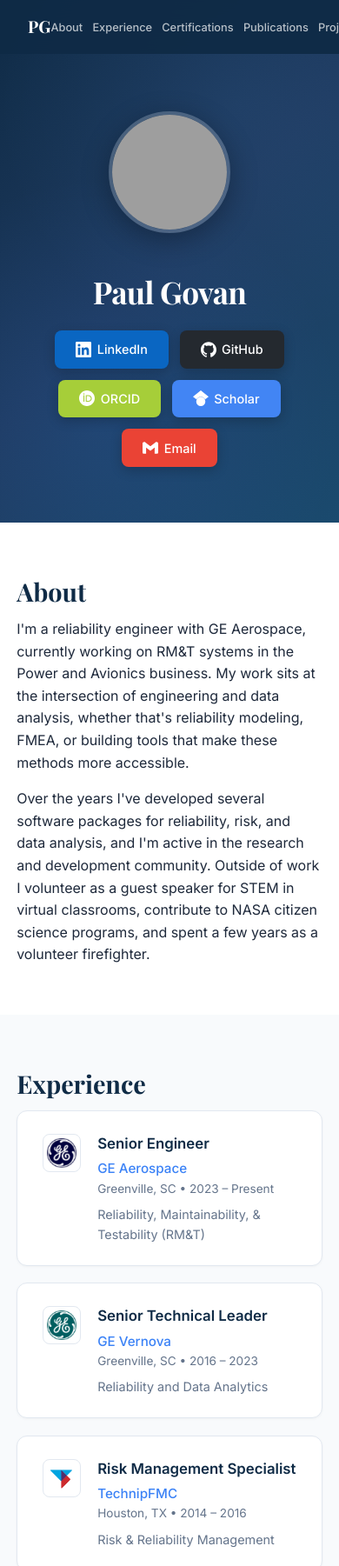
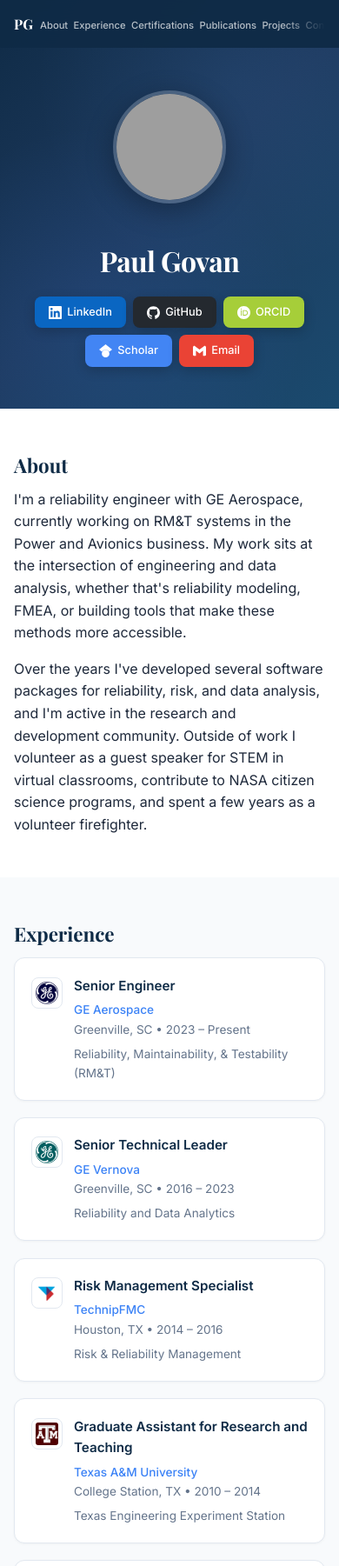
Before and after one commit to paulgovan/paulgovan, a plain HTML site: page index.html in a window 390 px wide. Shown: the top 1801 px of the page at 87% size. Drawn offline with nearby package versions, Linux system fonts and the light colour scheme; grey boxes are pictures that could not be loaded.

Commit message:
Fix mobile layout

```diff
--- a/index.html
+++ b/index.html
@@ -351,28 +351,122 @@
     }
 
     /* Responsive */
-    @media (max-width: 640px) {
-      .hero { padding: 8rem 1.5rem 4rem; }
-      .hero h1 { font-size: 2.2rem; }
-      .hero .summary { font-size: 1rem; }
-      .hero .headshot { width: 140px; height: 140px; }
-      section { padding: 3.5rem 1.2rem; }
-      nav ul { gap: 0.7rem; }
-      nav ul a { font-size: 0.8rem; }
+    @media (max-width: 768px) {
+      /* Nav: hamburger-free scrollable approach */
+      nav {
+        padding: 0.6rem 1rem;
+        gap: 0.5rem;
+      }
+
+      nav .logo { font-size: 1rem; }
+
+      nav ul {
+        gap: 0.4rem;
+        overflow-x: auto;
+        -webkit-overflow-scrolling: touch;
+        scrollbar-width: none;
+        flex-shrink: 1;
+        min-width: 0;
+        mask-image: linear-gradient(to right, #000 85%, transparent 100%);
+        -webkit-mask-image: linear-gradient(to right, #000 85%, transparent 100%);
+        padding-right: 1rem;
+      }
+
+      nav ul::-webkit-scrollbar { display: none; }
+
+      nav ul a { font-size: 0.7rem; white-space: nowrap; }
+
+      nav ul li:last-child { padding-right: 1.5rem; }
+
+      /* Hero */
+      .hero { padding: 6.5rem 1.2rem 3rem; }
+      .hero h1 { font-size: 2rem; }
+      .hero .headshot { width: 130px; height: 130px; }
+
+      .hero .links {
+        gap: 0.5rem;
+      }
+
+      .hero .links .btn {
+        padding: 0.5rem 1rem;
+        font-size: 0.8rem;
+      }
+
+      .hero .links .btn svg { width: 15px; height: 15px; }
+
+      /* Sections */
+      section { padding: 3rem 1rem; }
+
+      section h2 { font-size: 1.4rem; }
+
+      /* Cards */
+      .card { padding: 1.2rem; }
+
+      .card-inner { gap: 0.8rem; }
+
+      .card-logo {
+        width: 36px; height: 36px; min-width: 36px;
+      }
+
+      .card h3 { font-size: 0.95rem; }
+      .card .org { font-size: 0.85rem; }
+      .card p { font-size: 0.85rem; }
+
+      /* Projects */
       .projects-grid { grid-template-columns: 1fr; }
+
+      .project-card { padding: 1.2rem; }
+
+      .project-hex { width: 50px; height: 50px; min-width: 50px; }
+
+      .cran-badges img { height: 18px; }
+
+      /* Service */
       .service-grid { grid-template-columns: 1fr; }
+
+      /* Publications */
+      .pub-item { padding: 1rem; }
+      .pub-item .pub-title { font-size: 0.9rem; }
+      .pub-item .pub-venue { font-size: 0.82rem; }
+
+      /* Contact */
+      .contact-section { padding: 3rem 1rem; }
+
+      .contact-links {
+        flex-direction: column;
+        align-items: center;
+      }
+
+      .contact-links .btn { width: 200px; justify-content: center; }
+
+      /* Dark mode toggle */
+      .theme-toggle { width: 32px; height: 32px; }
+      .theme-toggle svg { width: 15px; height: 15px; }
+
+      /* Back to top */
+      .back-to-top { bottom: 1.2rem; right: 1.2rem; width: 40px; height: 40px; }
+    }
+
+    @media (max-width: 380px) {
+      .hero h1 { font-size: 1.7rem; }
+      .hero .headshot { width: 110px; height: 110px; }
+      .hero .links .btn { padding: 0.45rem 0.8rem; font-size: 0.75rem; }
+      .card-logo { width: 30px; height: 30px; min-width: 30px; }
+      .project-hex { width: 42px; height: 42px; min-width: 42px; }
     }
 
     html { scroll-behavior: smooth; }
 
-    /* Scroll animations */
-    .fade-in {
-      opacity: 0; transform: translateY(24px);
-      transition: opacity 0.6s ease, transform 0.6s ease;
+    /* Scroll animations — only applied to elements below the fold */
+    .animate-in {
+      opacity: 0;
+      transform: translateY(20px);
+      transition: opacity 0.5s ease, transform 0.5s ease;
     }
 
-    .fade-in.visible {
-      opacity: 1; transform: translateY(0);
+    .animate-in.visible {
+      opacity: 1;
+      transform: translateY(0);
     }
 
     /* Back-to-top button */
@@ -1029,15 +1123,41 @@
     }
     updateToggleIcons(saved);
 
-    // Scroll animations
-    const observer = new IntersectionObserver((entries) => {
-      entries.forEach(e => { if (e.isIntersecting) e.target.classList.add('visible'); });
-    }, { threshold: 0.1 });
+    // Scroll animations — only hide elements below the fold, reveal on scroll
+    const viewH = window.innerHeight;
+    const animItems = [];
 
-    document.querySelectorAll('section, .section-alt > section').forEach(el => {
-      el.classList.add('fade-in');
-      observer.observe(el);
+    document.querySelectorAll(
+      'section h2, .card, .pub-item, .project-card, .contact-inner'
+    ).forEach(el => {
+      if (el.getBoundingClientRect().top > viewH - 40) {
+        el.classList.add('animate-in');
+        // Stagger siblings
+        const siblings = Array.from(el.parentElement.children).filter(
+          c => c.classList.contains('card') || c.classList.contains('pub-item') || c.classList.contains('project-card')
+        );
+        const idx = siblings.indexOf(el);
+        if (idx >= 0) el.style.transitionDelay = idx * 0.06 + 's';
+        animItems.push(el);
+      }
     });
+
+    function revealOnScroll() {
+      const vh = window.innerHeight;
+      for (let i = animItems.length - 1; i >= 0; i--) {
+        const el = animItems[i];
+        if (el.getBoundingClientRect().top < vh - 30) {
+          el.classList.add('visible');
+          animItems.splice(i, 1);
+        }
+      }
+      if (animItems.length === 0) {
+        window.removeEventListener('scroll', revealOnScroll);
+      }
+    }
+
+    window.addEventListener('scroll', revealOnScroll, { passive: true });
+    revealOnScroll();
 
     // Back to top
     const btn = document.querySelector('.back-to-top');
```
Also changed, not shown: .claude/launch.json (added).
